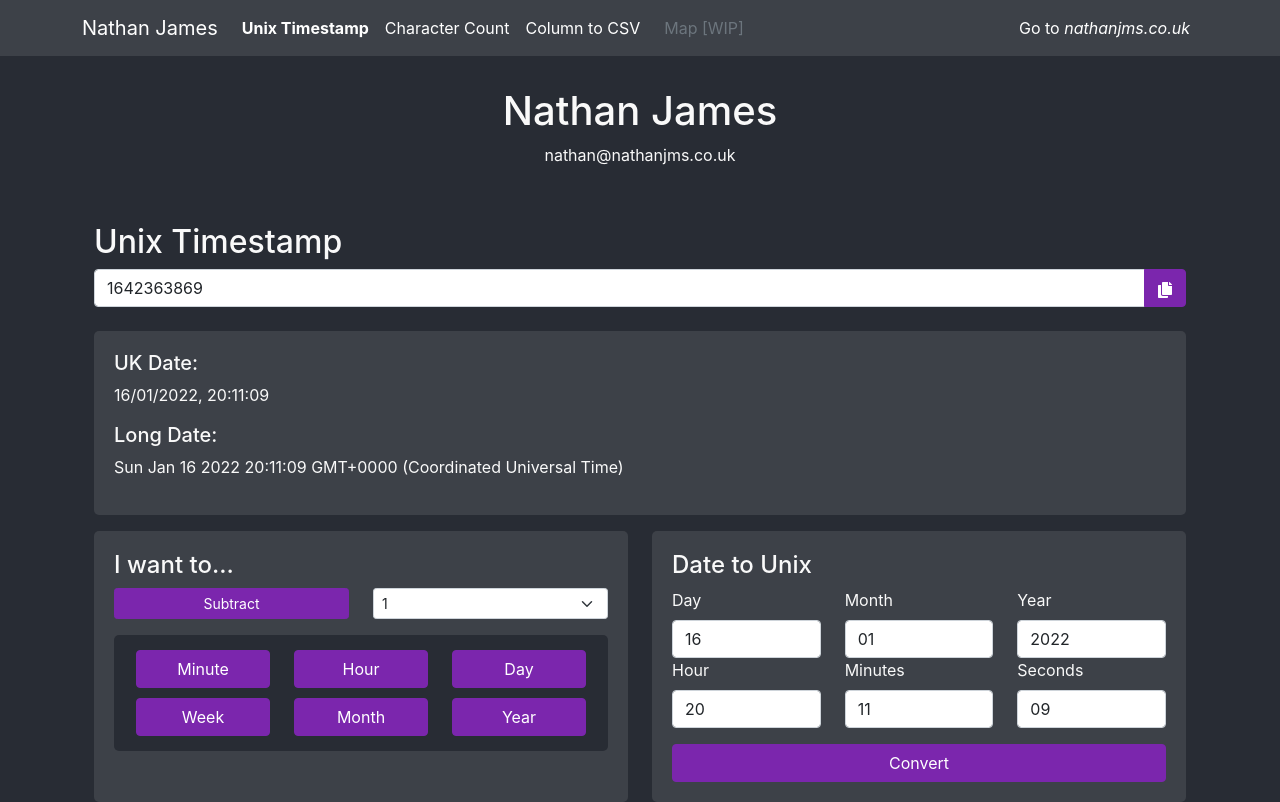
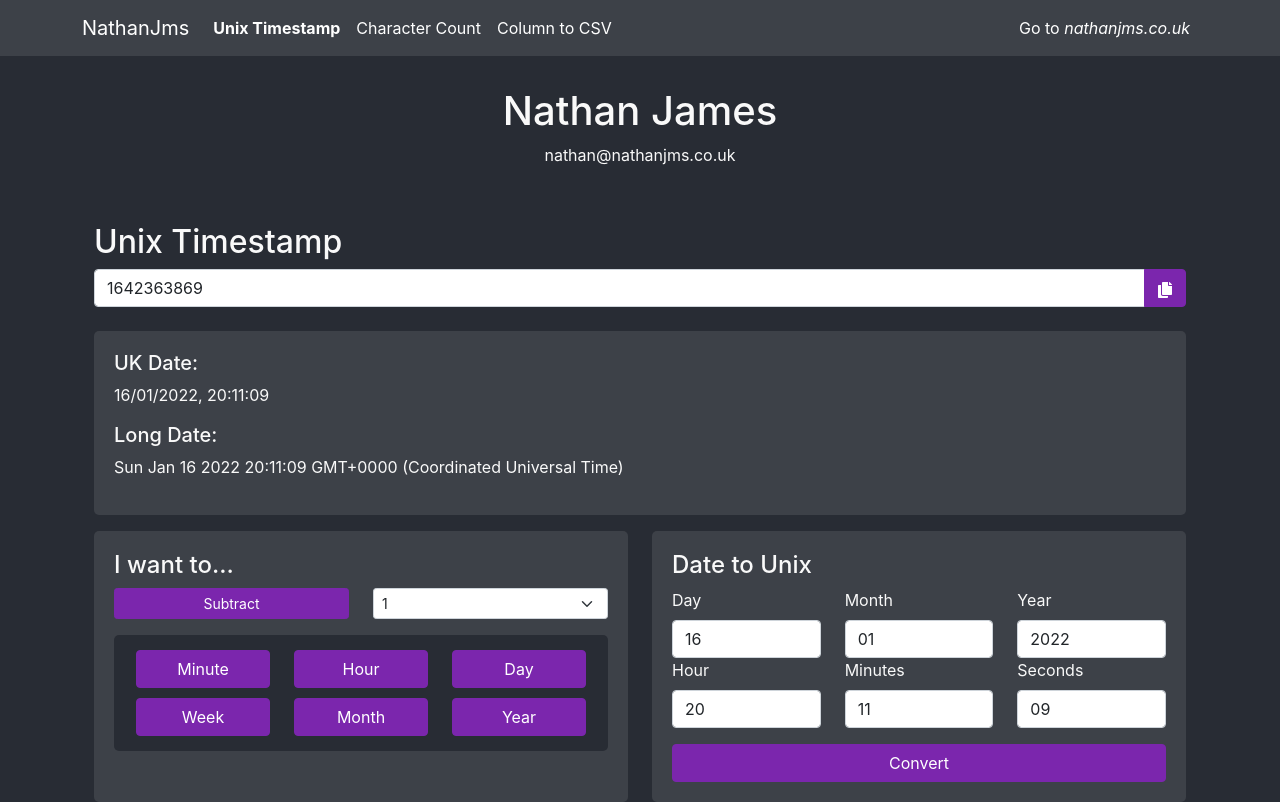
Before and after one commit to Nathanjms/nathanjms-tools, a React (Create React App) app: page / in a window 1280 px wide. Shown: the top 802 px of the page. Built offline with nearby package versions, Linux system fonts and the light colour scheme.

Commit message:
Make header nav from JSON array

```diff
--- a/src/components/global/Header.tsx
+++ b/src/components/global/Header.tsx
@@ -1,15 +1,15 @@
 import React from "react";
 import { Container, Nav, Navbar } from "react-bootstrap";
 import { useLocation } from "react-router-dom";
+import headerItems from "../../data/headerItems.json";
 
 export default function Header() {
   const { pathname } = useLocation();
-  const isTabActive = (tabName: string): boolean => {
-    // TODO: make array to store each path and streamline method
+  const isTabActive = (tabName: string, homePage: boolean): boolean => {
+    if (homePage && pathname === "/") {
+      return true; // Set as homepage
+    }
     if (tabName === pathname.substring(1)) {
-      return true;
-    }
-    if (tabName === "unix-timestamp" && pathname === "/") {
       return true;
     }
     return false;
@@ -17,26 +17,19 @@ export default function Header() {
   return (
     <Navbar collapseOnSelect expand="lg" bg="grey" variant="dark" sticky="top">
       <Container>
-        <Navbar.Brand href="/">Nathan James</Navbar.Brand>
+        <Navbar.Brand href="/">NathanJms</Navbar.Brand>
         <Navbar.Toggle aria-controls="responsive-navbar-nav" />
         <Navbar.Collapse id="responsive-navbar-nav">
           <Nav className="me-auto">
-            <Nav.Link active={isTabActive("unix-timestamp")} href="/">
-              Unix Timestamp
-            </Nav.Link>
-            <Nav.Link
-              active={isTabActive("character-count")}
-              href="character-count"
-            >
-              Character Count
-            </Nav.Link>
-            <Nav.Link
-              active={isTabActive("column-to-csv")}
-              href="column-to-csv"
-            >
-              Column to CSV
-            </Nav.Link>
-            <Nav.Item className="text-muted">Map [WIP]</Nav.Item>
+            {headerItems.map((element) => (
+                <Nav.Link
+                  key={element.id}
+                  active={isTabActive(element.tabName, element.homePage)}
+                  href={element.link}
+                >
+                {element.name}
+                </Nav.Link>
+            ))}
           </Nav>
           <Nav>
             <Nav.Link href="https://nathanjms.co.uk">
--- /dev/null
+++ b/src/data/headerItems.json
@@ -0,0 +1,23 @@
+[
+  {
+    "id": 1,
+    "name": "Unix Timestamp",
+    "link": "/",
+    "tabName": "unix-timestamp",
+    "homePage": true
+  },
+  {
+    "id": 2,
+    "name": "Character Count",
+    "link": "character-count",
+    "tabName": "character-count",
+    "homePage": false
+  },
+  {
+    "id": 3,
+    "name": "Column to CSV",
+    "link": "column-to-csv",
+    "tabName": "column-to-csv",
+    "homePage": false
+  }
+]
```
